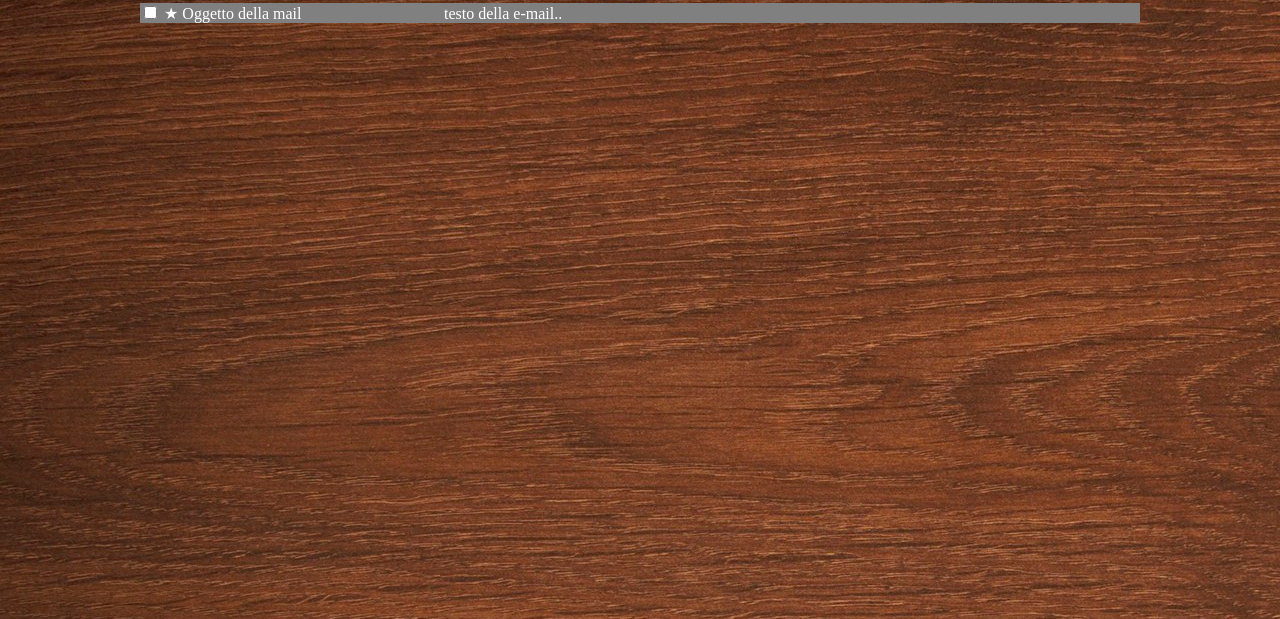
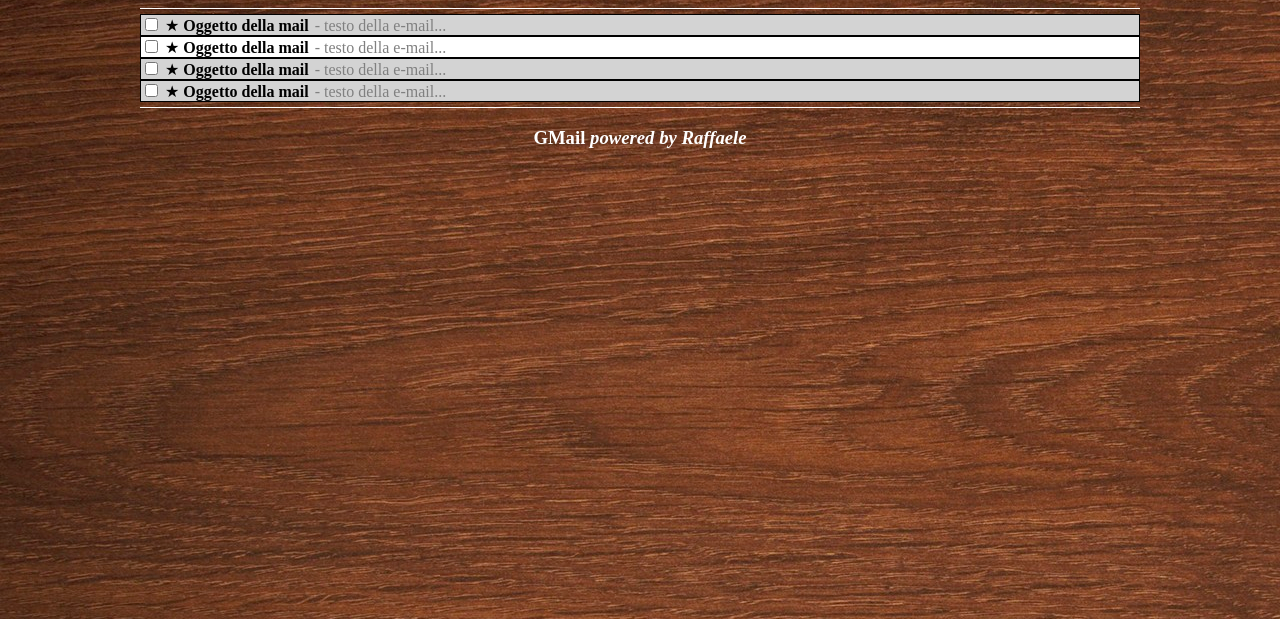
Before and after one commit to raffaelebaldassarre/htmlcss-gmail, a plain HTML site: page index.html in a window 1280 px wide. Shown: the part 181-800 px from the top of the page. Drawn offline with Linux system fonts and the light colour scheme.

Commit message:
Commit di Chiusura
Esercizio Completato

```diff
--- a/css/styles.css
+++ b/css/styles.css
@@ -10,28 +10,49 @@ body{
 
 header{
   border-bottom: 1px solid white;
+  margin-top: 20px;
 }
 
 .gmail{
   display: inline-block;
 }
 
+.inputunread{
+  border-bottom: 1px solid white;
+  margin-bottom: 5px;
+  margin-top: 5px;
+}
+
 .unread{
   background-color: orange;
   border-radius: 50%;
-  padding: 5px;
+  padding: 10px;
+}
+
+.rigaread{
+  background-color: lightgrey;
+  border: 1px solid black;
+}
+
+.rigaunread{
+  background-color: white;
+  border: 1px solid black;
 }
 
 .riga-sinistra{
   display: inline-block;
-  width: 30%;
+  width: 17%;
+  color: black;
 }
 
 .riga-destra{
   display: inline-block;
-  width: 68%;
+  width: 82%;
+  color: grey;
 }
 
-.riga{
-  background-color: grey;
+.credits{
+  border-top: 1px solid white;
+  margin-top: 5px;
+  text-align: center;
 }
--- a/index.html
+++ b/index.html
@@ -9,7 +9,7 @@
     <header>
 
       <!-- logo e testo -->
-      <img src="img/gmail_logo.png">
+      <img src="img/gmail_logo.png" align="middle" alt="logo di gmail">
       <div class="gmail">
         <h2>Gmail</h2>
       </div>
@@ -18,24 +18,55 @@
 
     <main>
 
-      <section>
+      <section class="inputunread">
         <!-- Input e testo unread -->
         <input type="text" name="search" placeholder="Search" value="">
         <button type="button"> VAI </button>
         <h2>You have <span class="unread">30</span> unread</h2>
       </section>
 
-      <section>
+      <section class="list">
         <!-- lista email -->
-        <div class="riga">
+        <div class="rigaread">
           <div class="riga-sinistra">
             <input type="checkbox">
-            <span>&starf; Oggetto della mail</span>
+            <span>&starf; <strong>Oggetto della mail</strong></span>
           </div>
           <div class="riga-destra">
-            <span>testo della e-mail..</span>
+            <span>- testo della e-mail...</span>
           </div>
         </div>
+
+        <div class="rigaunread">
+          <div class="riga-sinistra">
+            <input type="checkbox">
+            <span>&starf; <strong>Oggetto della mail</strong></span>
+          </div>
+          <div class="riga-destra">
+            <span>- testo della e-mail...</span>
+          </div>
+        </div>
+
+        <div class="rigaread">
+          <div class="riga-sinistra">
+            <input type="checkbox">
+            <span>&starf; <strong>Oggetto della mail</strong></span>
+          </div>
+          <div class="riga-destra">
+            <span>- testo della e-mail...</span>
+          </div>
+        </div>
+
+        <div class="rigaread">
+          <div class="riga-sinistra">
+            <input type="checkbox">
+            <span>&starf; <strong>Oggetto della mail</strong></span>
+          </div>
+          <div class="riga-destra">
+            <span>- testo della e-mail...</span>
+          </div>
+        </div>
+
       </section>
 
     </main>
@@ -43,6 +74,9 @@
     <footer>
 
       <!-- crediti pagina -->
+      <div class="credits">
+        <h3>GMail <em>powered by Raffaele</em></h3>
+      </div>
 
     </footer>
 
```
